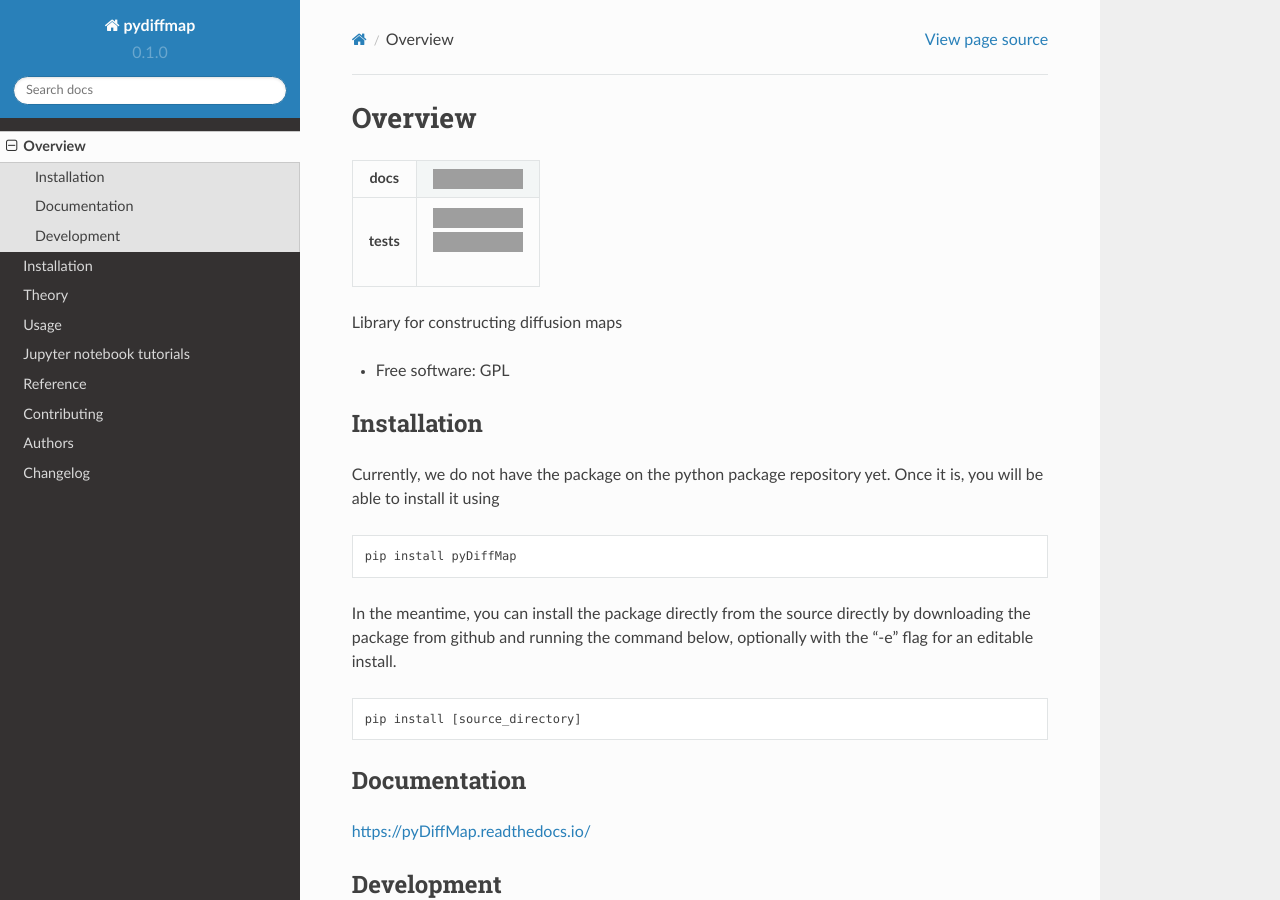
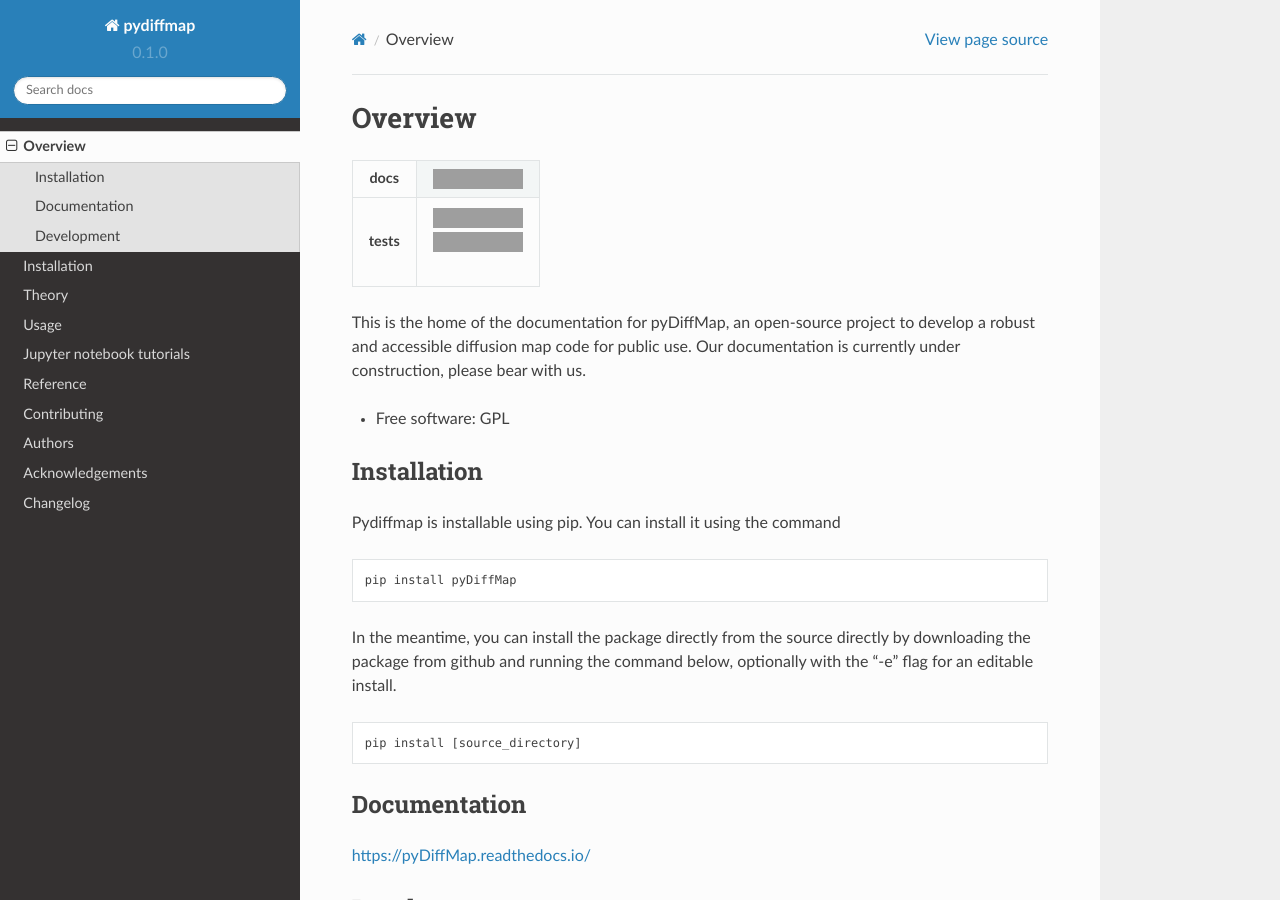
Before and after one commit to DiffusionMapsAcademics/pyDiffMap, a Sphinx documentation site: the page built from docs/readme.rst, in a window 1280 px wide and 900 px high. Built offline with Sphinx 7.4.7 and the Read the Docs theme 2.0.0, drawn with Linux system fonts in a browser that asks for light colours; grey boxes are pictures that could not be loaded.

Commit message:
DOC: Added acknowledgement page to the documentation

```diff
--- a/README.rst
+++ b/README.rst
@@ -61,14 +61,14 @@
 
 .. end-badges
 
-Library for constructing diffusion maps
+This is the home of the documentation for pyDiffMap, an open-source project to develop a robust and accessible diffusion map code for public use. Our documentation is currently under construction, please bear with us.
 
 * Free software: GPL
 
 Installation
 ============
 
-Currently, we do not have the package on the python package repository yet.  Once it is, you will be able to install it using
+Pydiffmap is installable using pip.  You can install it using the command
 
 ::
 
--- /dev/null
+++ b/docs/acknowledgements.rst
@@ -0,0 +1 @@
+.. include:: ../ACKNOWLEDGEMENTS.rst
--- a/docs/index.rst
+++ b/docs/index.rst
@@ -25,6 +25,7 @@
    reference/index
    contributing
    authors
+   acknowledgements
    changelog
 
 Indices and tables
```
Also changed, not shown: ACKNOWLEDGEMENTS.rst (added, +8 -0 lines).
